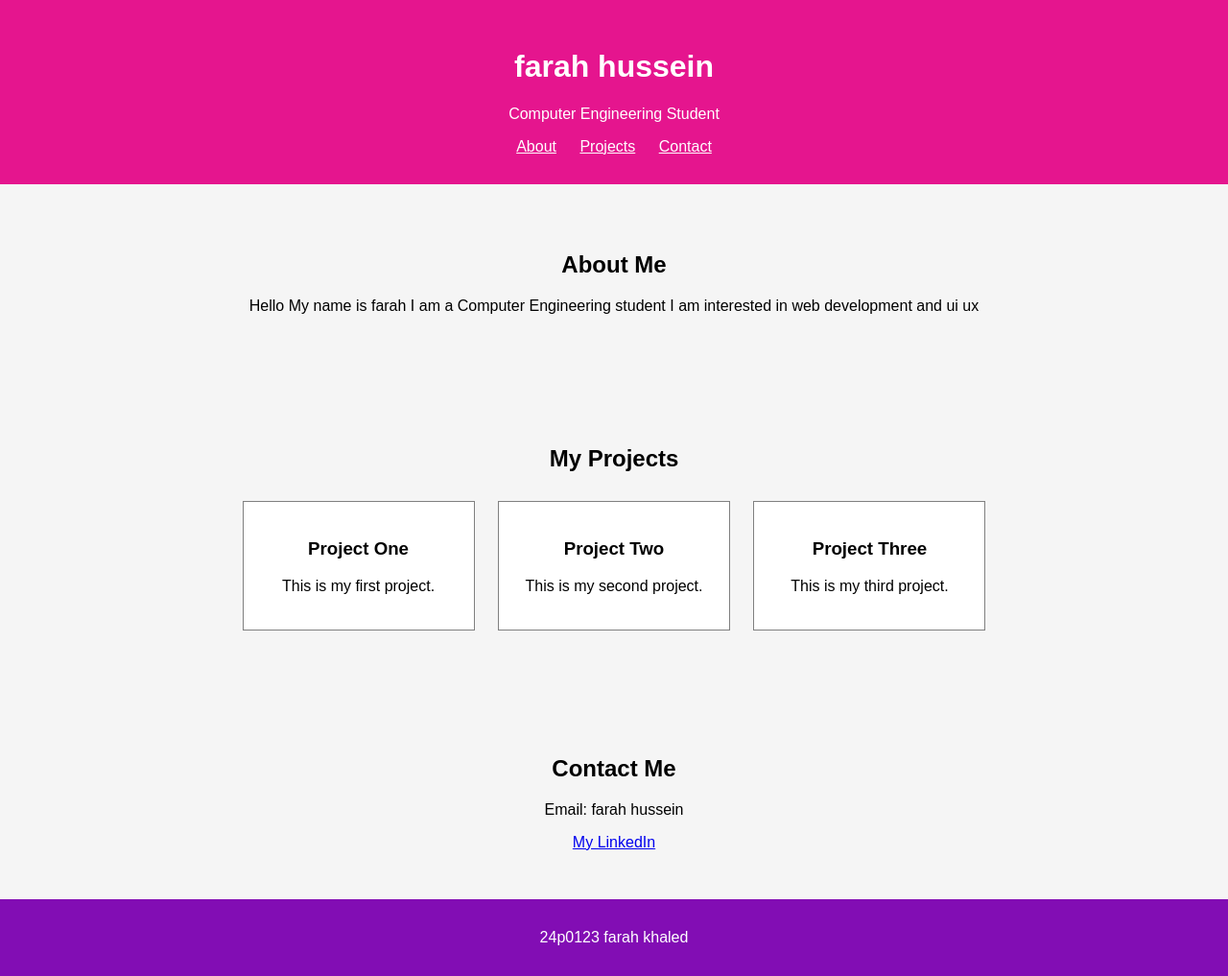
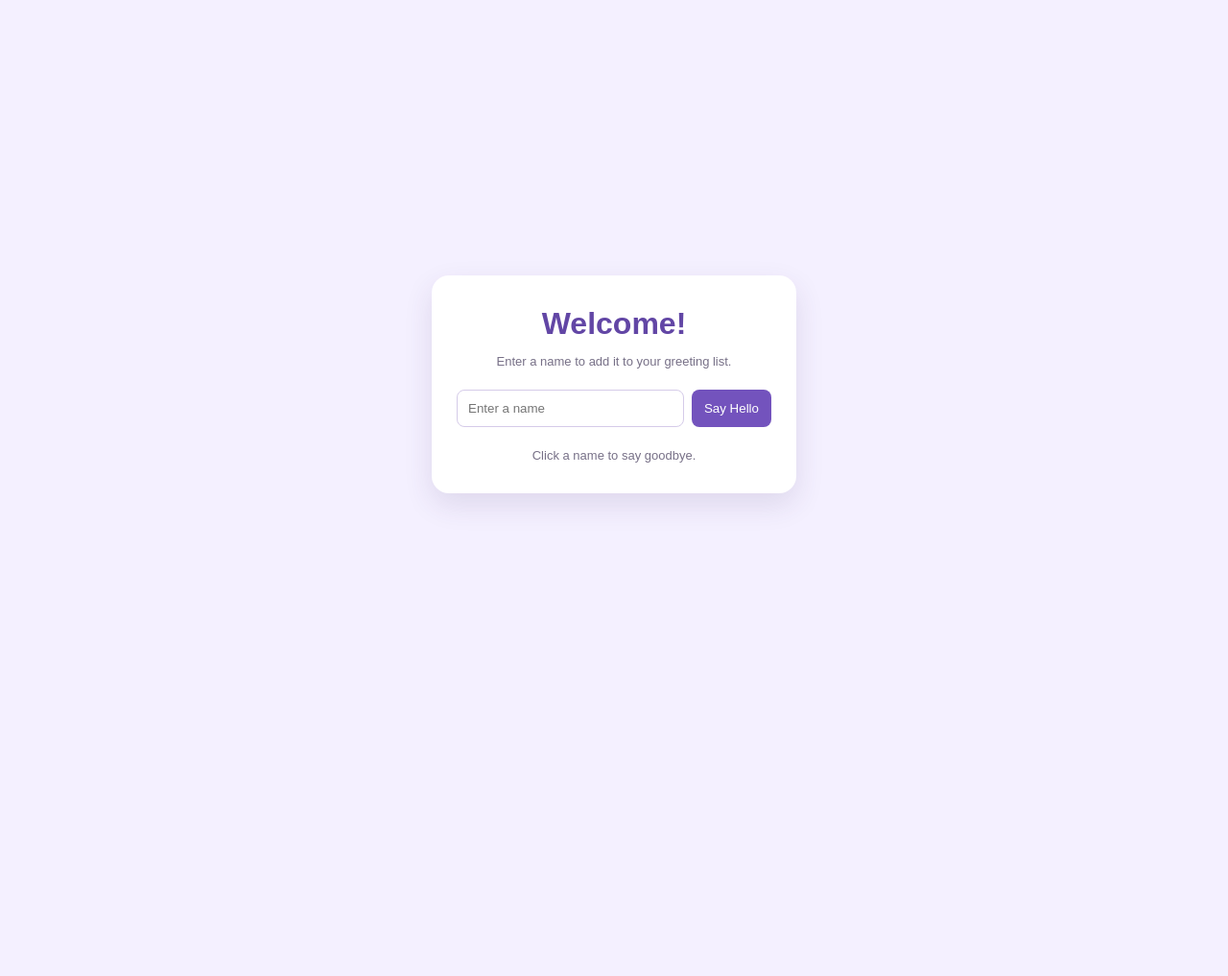
Before and after one commit to Joyy183/Web-dev-labs, a plain HTML site: page index.html in a window 1280 px wide. Shown: the whole page at 96% size. After the commit the page ends 800 px from the top, so only its background shows below. Drawn offline with Linux system fonts and the light colour scheme.

Commit message:
Add files via upload

```diff
--- a/index.html
+++ b/index.html
@@ -1,71 +1,22 @@
 <!DOCTYPE html>
-
-<html>
-
+<html lang="en">
 <head>
-
-    <title>Farah Portfolio</title>
-
-    <link rel="stylesheet" href="style.css">
-
+  <meta charset="UTF-8">
+  <meta name="viewport" content="width=device-width, initial-scale=1.0">
+  <title>Friendly Greetings</title>
+  <link rel="stylesheet" href="styles.css">
 </head>
-
 <body>
-<div class="header">
-    <h1>farah hussein </h1>
-    <p>Computer Engineering Student</p>
-
-    <a href="#about">About</a>
-    <a href="#projects">Projects</a>
-    <a href="#contact">Contact</a>
-</div>
-
-
-<div id="about">
-    <h2>About Me</h2>
-
-    <p>
-        Hello My name is farah
-        I am a Computer Engineering student
-        I am interested in web development and ui ux
-    </p>
-</div>
-
-
-<div id="projects">
-    <h2>My Projects</h2>
-
-    <div class="project">
-        <h3>Project One</h3>
-        <p>This is my first project.</p>
+  <main class="greeting-card">
+    <h1 id="message">Welcome!</h1>
+    <p class="hint">Enter a name to add it to your greeting list.</p>
+    <div class="name-form">
+      <input id="personName" type="text" placeholder="Enter a name" aria-label="Name">
+      <button id="addButton" type="button">Say Hello</button>
     </div>
-
-    <div class="project">
-        <h3>Project Two</h3>
-        <p>This is my second project.</p>
-    </div>
-
-    <div class="project">
-        <h3>Project Three</h3>
-        <p>This is my third project.</p>
-    </div>
-
-</div>
-
-
-<div id="contact">
-    <h2>Contact Me</h2>
-
-    <p>Email: farah hussein</p>
-
-    <a href="https://www.linkedin.com">
-        My LinkedIn
-    </a>
-</div>
-
-
-<div class="footer">
-    <p>24p0123 farah khaled </p>
-</div>
+    <ul id="namesList"></ul>
+    <p class="tip">Click a name to say goodbye.</p>
+  </main>
+  <script src="script.js"></script>
 </body>
 </html>
--- /dev/null
+++ b/script.js
@@ -0,0 +1,33 @@
+const nameField = document.getElementById('personName');
+const message = document.getElementById('message');
+const namesList = document.getElementById('namesList');
+const addButton = document.getElementById('addButton');
+
+function greetPerson() {
+  const enteredName = nameField.value.trim();
+  if (enteredName === '') return;
+
+  message.textContent = `Hello, ${enteredName}!`;
+
+  const nameItem = document.createElement('li');
+  nameItem.textContent = enteredName;
+  namesList.appendChild(nameItem);
+
+  nameField.value = '';
+  nameField.focus();
+}
+
+function sayGoodbye(event) {
+  if (event.target.tagName !== 'LI') return;
+
+  const selectedName = event.target.textContent;
+  message.textContent = `Goodbye, ${selectedName}!`;
+  event.target.remove();
+}
+
+addButton.addEventListener('click', greetPerson);
+namesList.addEventListener('click', sayGoodbye);
+
+nameField.addEventListener('keydown', function(event) {
+  if (event.key === 'Enter') greetPerson();
+});
--- /dev/null
+++ b/styles.css
@@ -0,0 +1,47 @@
+* { box-sizing: border-box; }
+body {
+  margin: 0;
+  min-height: 100vh;
+  display: grid;
+  place-items: center;
+  background: #f4f0ff;
+  font-family: Arial, sans-serif;
+  color: #302b42;
+}
+.greeting-card {
+  width: min(90%, 380px);
+  padding: 32px 26px;
+  background: white;
+  border-radius: 18px;
+  box-shadow: 0 12px 30px rgba(65, 45, 100, 0.12);
+  text-align: center;
+}
+h1 { margin: 0 0 12px; color: #6246a5; }
+.hint, .tip { font-size: 13px; color: #777087; }
+.name-form { display: flex; gap: 8px; margin: 22px 0; }
+input {
+  min-width: 0;
+  flex: 1;
+  padding: 11px;
+  border: 1px solid #d5cbe9;
+  border-radius: 8px;
+}
+button {
+  padding: 11px 13px;
+  border: 0;
+  border-radius: 8px;
+  background: #7353bd;
+  color: white;
+  cursor: pointer;
+}
+button:hover { background: #593c9e; }
+ul { padding: 0; margin: 0; list-style: none; }
+li {
+  padding: 11px;
+  margin: 9px 0;
+  background: #f2edfc;
+  border-radius: 8px;
+  cursor: pointer;
+}
+li:hover { background: #e3d8fa; }
+.tip { margin-bottom: 0; }
```
